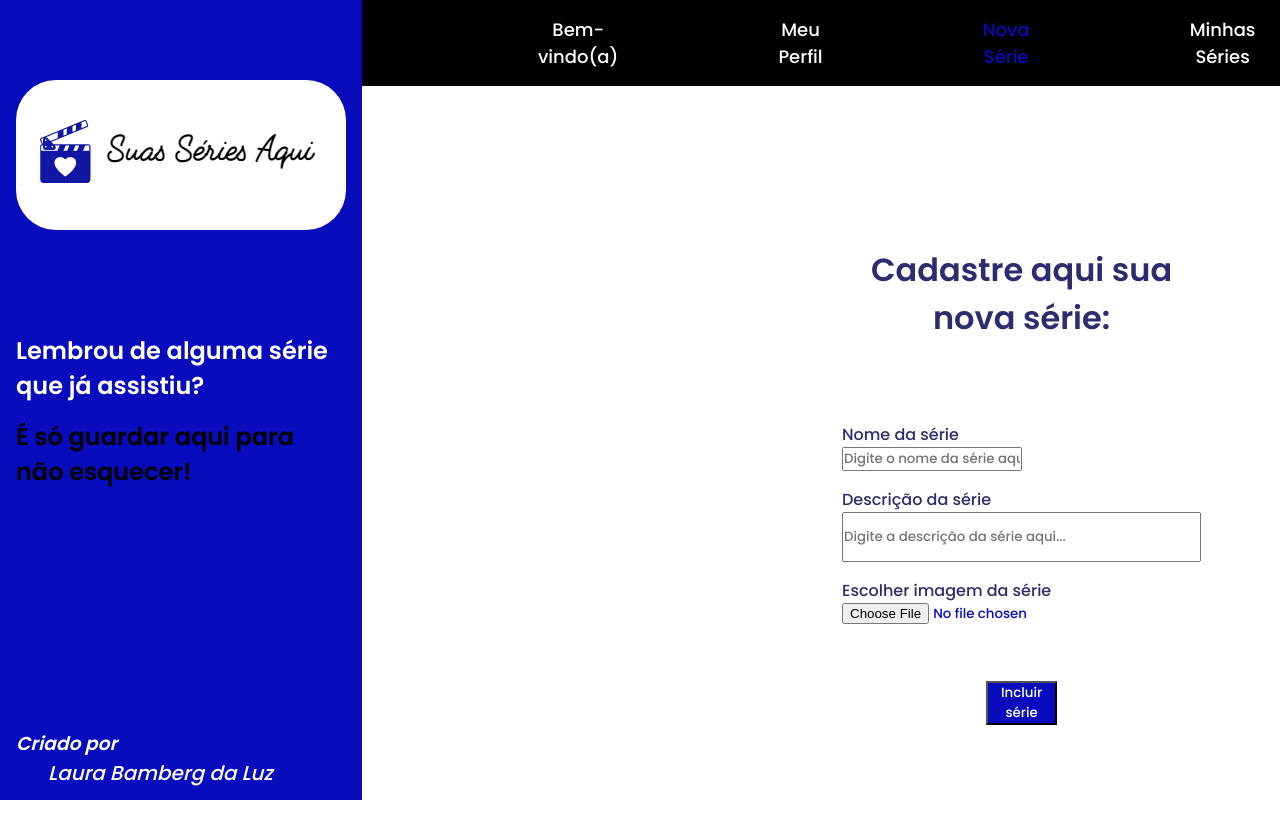
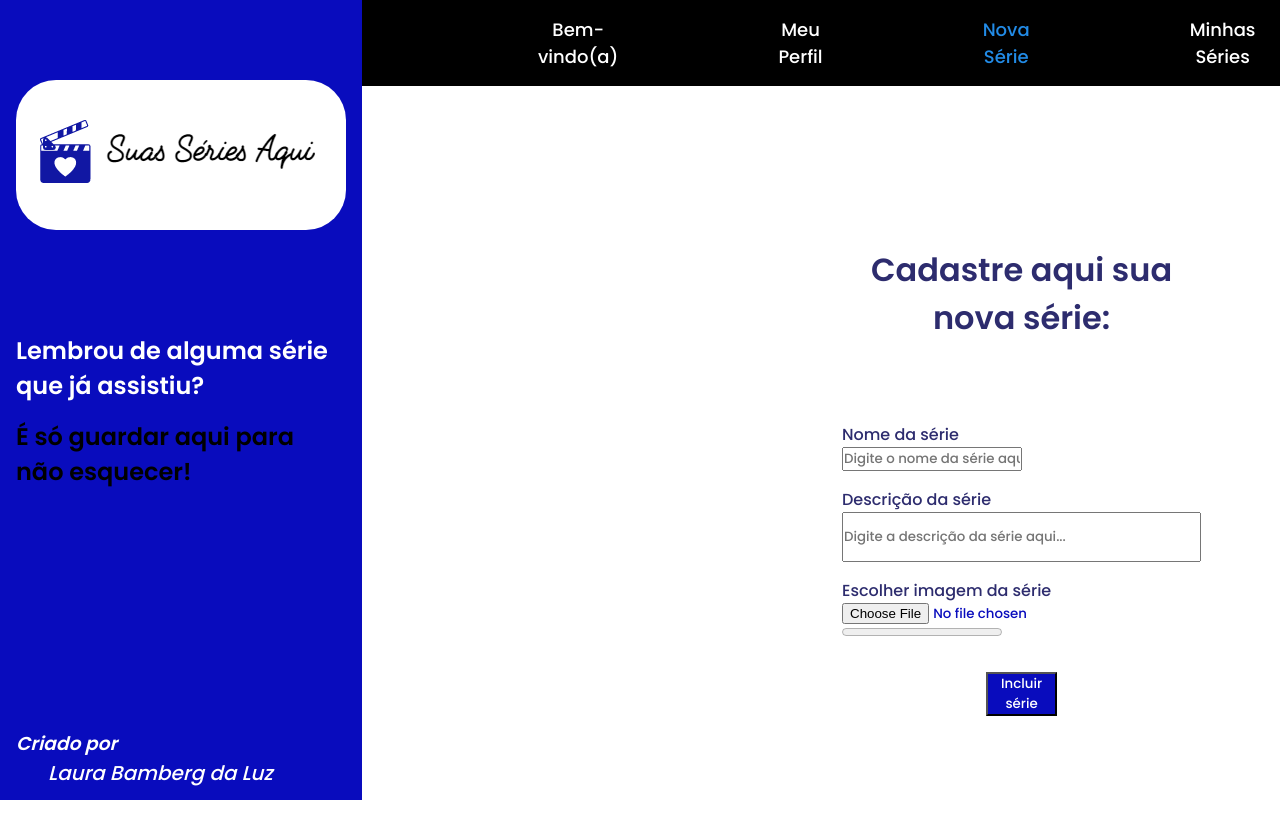
Before and after one commit to laura-bluz/catalogo_series, a React (Create React App) app: page /cadastroserie in a window 1280 px wide. Shown: the top 838 px of the page. Built offline with nearby package versions, Linux system fonts and the light colour scheme.

Commit message:
Alterações componente Catalogo e CadastroSerie

```diff
--- a/package.json
+++ b/package.json
@@ -8,8 +8,8 @@
     "@testing-library/user-event": "^13.2.1",
     "@types/jest": "^27.0.1",
     "@types/node": "^16.7.13",
-    "@types/react": "^18.0.0",
-    "@types/react-dom": "^18.0.0",
+    "@types/react": "^18.0.15",
+    "@types/react-dom": "^18.0.6",
     "@types/styled-components": "^5.1.25",
     "firebase": "^9.9.0",
     "firebase-tools": "^11.3.0",
--- a/src/components/Header/style.ts
+++ b/src/components/Header/style.ts
@@ -18,7 +18,7 @@ export const Nav = styled.nav`
             transition: color 0.2s;
 
             &:hover {
-                color: var(--blue);
+                color: var(--blue-weak);
                 /* filter: brightness(0.9); */
             }
 
@@ -33,7 +33,7 @@ export const Nav = styled.nav`
                     color: white;
 
                     &:checked {
-                            color: var(--blue);
+                            color: var(--blue-weak);
                         }
                 }
             }
@@ -45,7 +45,7 @@ export const Nav = styled.nav`
                     color: white;
 
                     &:checked {
-                            color: var(--blue);
+                            color: var(--blue-weak);
                         }
                 }
             }
--- a/src/global.ts
+++ b/src/global.ts
@@ -3,6 +3,7 @@ import { createGlobalStyle } from "styled-components";
 export const GlobalStyle = createGlobalStyle`
     :root {
         --blue: #090cbd;
+        --blue-weak: #228be6;
 
         --text-title: #2d2c6e;
     }
--- a/src/pages/CadastroSerie/index.tsx
+++ b/src/pages/CadastroSerie/index.tsx
@@ -3,14 +3,13 @@ import { Box, Container } from "./style";
 import "../../components/Sidebar/style";
 import { FormEvent, useEffect, useState } from "react";
 import { Link, useNavigate } from "react-router-dom";
-import volta from "../../assets/voltar.png";
 import { addDoc, collection } from "firebase/firestore";
 import { Serie } from "../../interfaces";
 import { auth, db, storage } from "../../services/firebaseConnection";
 import { ref, uploadBytesResumable, getDownloadURL } from "firebase/storage";
-import { EmailAuthCredential, User } from "firebase/auth";
-import { InputFiles } from "typescript";
+import { User } from "firebase/auth";
 import { Header } from "../../components/Header";
+import { upload } from "@testing-library/user-event/dist/upload";
 
 export function CadastroSerie() {
     useState<{ nome?: string, descricao?: string }>({
@@ -26,8 +25,6 @@ export function CadastroSerie() {
     // const currentUser = auth.currentUser;
 
     useEffect(() => {
-        console.log('a', auth);
-
         setUser(auth.currentUser);
     }, []);
 
@@ -38,7 +35,6 @@ export function CadastroSerie() {
 
         const file = serie.imagem;
         if (!file || !user?.uid) return;
-        console.log("file: ", file);
         console.log(auth.currentUser?.uid);
 
         const storageRef = ref(storage, `imagens/${auth.currentUser?.uid}/${file.name}`);
@@ -59,7 +55,6 @@ export function CadastroSerie() {
                     setImagemURL(url);
                     addDoc(serieCollectionRef, { nome: serie.nome, descricao: serie.descricao, imagemURL: imagemURL })
                         .then(); // create
-                    console.log(serie);
                 })
             }
         )
@@ -102,9 +97,8 @@ export function CadastroSerie() {
                         }
                         } />
 
-                        {!Image && <progress value={carregandoImagem} max="100"></progress>}
-                        <br></br>
-
+                        {!imagemURL && <progress value={carregandoImagem} max="100"></progress>}
+                        {/* {imagemURL && <img src={imagemURL} alt="Imagem"/>} pra mostrar a imagem na tela  */}
 
                         <button type='submit' onClick={() => incluirSerie()}>Incluir série</button>
 
--- a/src/pages/CadastroSerie/style.ts
+++ b/src/pages/CadastroSerie/style.ts
@@ -27,7 +27,7 @@ export const Container = styled.div`
                     transition: color 0.2s;
 
                     &:hover {
-                        color: var(--blue);
+                        color: var(--blue-weak);
                         /* filter: brightness(0.9); */
                     }
 
@@ -39,10 +39,10 @@ export const Container = styled.div`
 
                         a {
                             text-decoration: none;
-                            color: var(--blue);
+                            color: var(--blue-weak);
 
                             &:hover {
-                                    color: var(--blue);
+                                    color: var(--blue-weak);
                                 }
                         }
                     }
@@ -50,7 +50,7 @@ export const Container = styled.div`
                     &.novaSerie {
                         a {
                             text-decoration: none;
-                            color: var(--blue);
+                            color: var(--blue-weak);
                         }
                     }
 
@@ -60,7 +60,7 @@ export const Container = styled.div`
                             color: white;
 
                             &:hover {
-                                color: var(--blue);
+                                color: var(--blue-weak);
                             }
                         }
                     }
@@ -123,6 +123,7 @@ export const Container = styled.div`
         li {
             color: red;
         }
+
         button {
             margin-top: 2rem;
             background-color: var(--blue);
--- a/src/pages/Catalogo/index.tsx
+++ b/src/pages/Catalogo/index.tsx
@@ -1,13 +1,14 @@
 import { Sidebar } from "../../components/Sidebar";
 import { Container, Box } from "./style";
 import "../../components/Sidebar/style";
-import { Link } from "react-router-dom";
 // import volta from '../../assets/voltar.png';
-import { useCallback, useEffect, useState } from "react";
+import { useEffect, useState } from "react";
 import { Serie } from "../../interfaces";
 import { collection, getDocs } from "firebase/firestore";
 import { db } from "../../services/firebaseConnection";
 import { Header } from "../../components/Header";
+import flecha_para_cima from "../../assets/flecha_para_cima.png"
+
 
 export function Catalogo() {
 
@@ -53,6 +54,7 @@ export function Catalogo() {
                         {series.map((serie) => {
                             return (
                                 <div>
+                                    {serie.imagemURL && <img src={serie.imagemURL} alt="Imagem" />}
                                     <p>{serie.nome}</p>
                                     <p>{serie.descricao}</p>
                                 </div> //componente Card
@@ -62,9 +64,12 @@ export function Catalogo() {
                         {/* .reverse() */}
                     </div>
                     :
-                    <div>
-                        <h1>Você ainda não possui nenhuma série.</h1>
-                        <p>Clique aqui para cadastrar uma nova série.</p>
+                    <div className="else">
+                        <h1>Olá, vimos que você ainda não possui nenhuma série!</h1>
+                        <div className="else_flecha">
+                            <img src={flecha_para_cima} alt="flecha que aponta para Nova Série" />
+                            <p>Então clique aqui para cadastrar uma nova série.</p>
+                        </div>
                     </div>
                 }
             </Container>
--- a/src/pages/Catalogo/style.ts
+++ b/src/pages/Catalogo/style.ts
@@ -47,7 +47,7 @@ export const Container = styled.div`
                             color: white;
 
                             &:hover {
-                                color: var(--blue);
+                                color: var(--blue-weak);
                             }
                         }
                     }
@@ -55,7 +55,7 @@ export const Container = styled.div`
                     &.minhasSeries {
                         a {
                             text-decoration: none;
-                            color: var(--blue);
+                            color: var(--blue-weak);
                         }
                     }
 
@@ -76,4 +76,37 @@ export const Container = styled.div`
                 text-align: center;
             }
         }
+
+        div.else {
+            display: flex;
+            flex-direction: column;
+            width: 40%;
+            margin-top: 2rem;
+            text-align: center;
+            color: var(--blue);
+
+            p {
+
+                width: 100%;
+                margin-top: 3rem;
+                margin-left: 25rem;
+                font-size: 30px;
+                color: var(--text-title);
+                display: flex;
+                align-items: center;
+            }
+
+            img {
+                width: 50%;
+            }
+        }
+
+        div.else_flecha {
+            width: 100%;
+
+            img {
+                margin-left: 53rem;
+                width: 20%;
+            }
+        }
 `;
```
Also changed, not shown: 1 other file (tests, documents, lock files or other folders).
